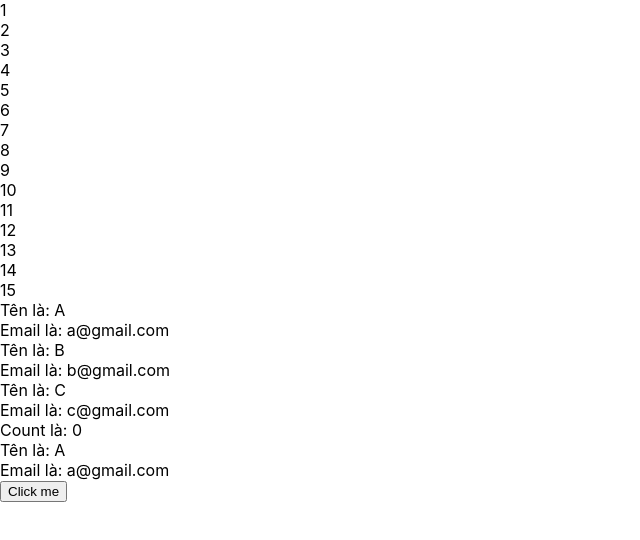
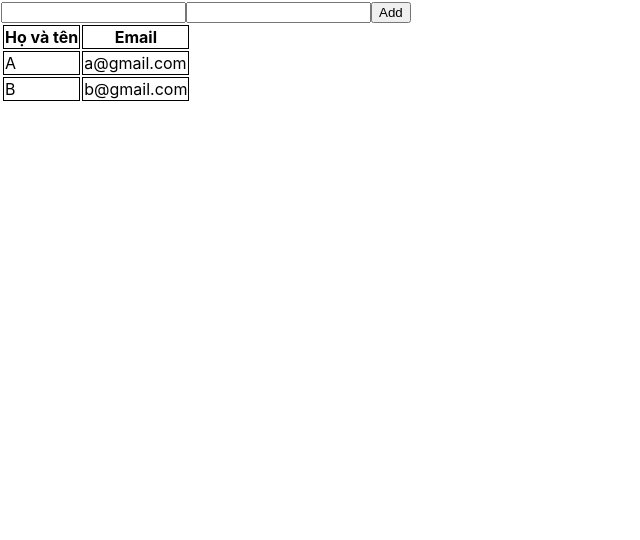
Before and after one commit to YugiNova/GreenProject, a React (Create React App) app: page / in a window 1280 px wide. Shown: the top 540 px of the page, without its empty margins (0-640 px from the left). Built offline with nearby package versions, Linux system fonts and the light colour scheme.

Commit message:
Bai 2 - Add Item

```diff
--- a/src/App.js
+++ b/src/App.js
@@ -1,77 +1,11 @@
-import {useState} from "react";
+import React from "react";
+
+import Bai2 from "./Components/Bai2"
 
 const App = () => {
-  const [user,setUser] = useState({name:'A', email:'a@gmail.com'})
-  const [arr, setArr] = useState([1,2,3,4,5,6,7,8,9,10,11,12,13,14,15])
-  const [count, setCount] = useState(0)
-  const [userArr,setUserArr] = useState([{name:'A', email:'a@gmail.com'},{name:'B', email:'b@gmail.com'},{name:'C', email:'c@gmail.com'}])
-
-  const onClick = () => {
-    setCount(count + 1)
-    const newUser = {
-      ...user,
-      email: `${user.name}${count}@gmail.com`
-    }
-    setUser(newUser);
-  }
-
-  const onClick2 = () =>{
-    const newArr = arr.map(item => {
-      return item*2
-    })
-    setArr(newArr)
-  }
-
-  const onClick3 = () =>{
-    const newArr = arr.filter(item => {
-      return undefined
-    })
-    setArr(newArr)
-  }
-  const onClick4 = () => {
-    const newArr = userArr.map(user => {
-      if(user.name === 'A'){
-        return {name:'D', email: 'd@gmail.com'}
-      }
-    })
-    setUserArr(newArr)
-  }
-
-   const onClick5 = () =>{
-    // const newUsers = userArr.push({name:'D', email: 'd@gmail.com'})
-    // setUserArr(newUsers)
-    setUserArr([
-
-      {name:'D', email:'d@gmail.com'},
-      ...userArr
-    ])
-   }
-
-  return (
-    <div>
-      {
-        arr.map((item)=> {
-          return(
-            <div>{item}</div>
-          )
-        })
-      }
-      {
-        userArr.map(user => {
-          return(
-            <div>
-              <div>Tên là: {user.name}</div>
-              <div>Email là: {user.email}</div>
-            </div>
-          )
-        })
-      }
-      <div>Count là: {count}</div>
-      <div>Tên là: {user.name}</div>
-      <div>Email là: {user.email}</div>
-      <button onClick ={onClick5}>Click me</button>
-    </div>
-  );
+    return (
+      < Bai2 / >
+    );
 }
 
 export default App;
--- /dev/null
+++ b/src/Components/Bai2.js
@@ -0,0 +1,53 @@
+import React from "react";
+import { useState } from "react";
+
+const Bai2 = () => {
+    const [user,setUser] = useState({name: '', email: ''})
+    const [userList, setUserList] = useState([{name: 'A', email: 'a@gmail.com'},{name: 'B', email: 'b@gmail.com'}])
+
+    const myStyle = {
+        border: "1px solid black"
+    }
+
+    const onChange = (e) =>{
+        setUser({
+            ...user,
+            [e.target.name]: e.target.value
+        })
+    }
+
+    const onClick = () => {
+        setUserList([
+            ...userList,
+            user
+        ])
+        setUser({name:'', email:''})
+    }
+
+    return(
+        <td>
+            <input name='name' value={user.name} onChange={onChange}/>
+            <input name='email' value={user.email} onChange={onChange}/>
+            <button onClick={onClick}>Add</button>
+
+            <table>
+                <tr>
+                    <th style={myStyle}>Họ và tên</th>
+                    <th style={myStyle}>Email</th>
+                </tr>
+                {
+                userList.map(user => {
+                    return(
+                        <tr>
+                            <td style={myStyle}>{user.name}</td>
+                            <td style={myStyle}>{user.email}</td>
+                        </tr>
+                    )
+                })
+            }
+            </table>
+        </td>
+    )
+}
+
+export default Bai2
```
Also changed, not shown: src/Components/Bai1.js (added, +77 -0 lines).
